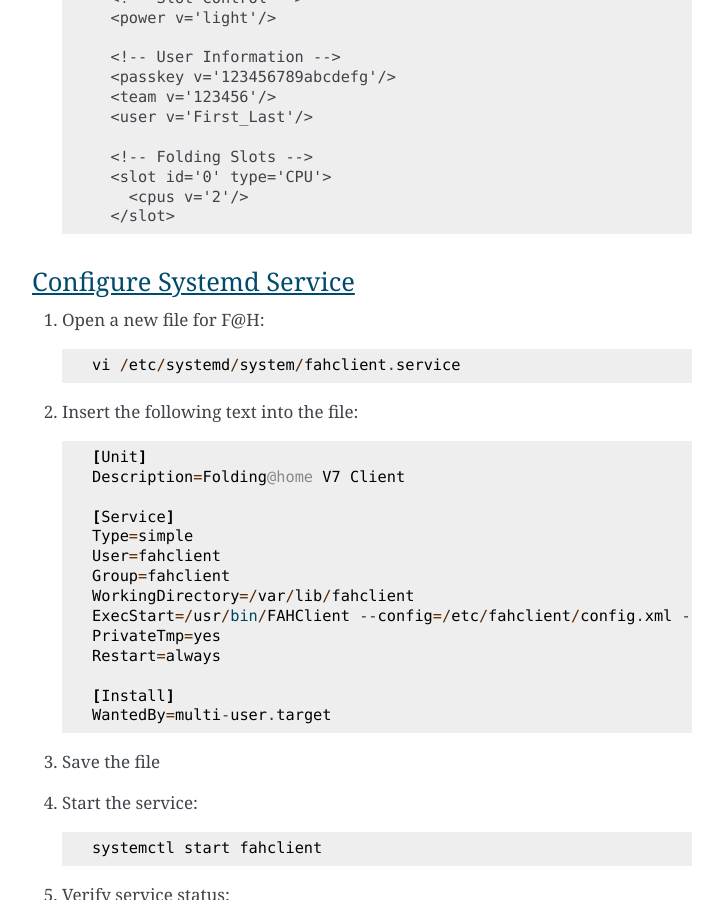
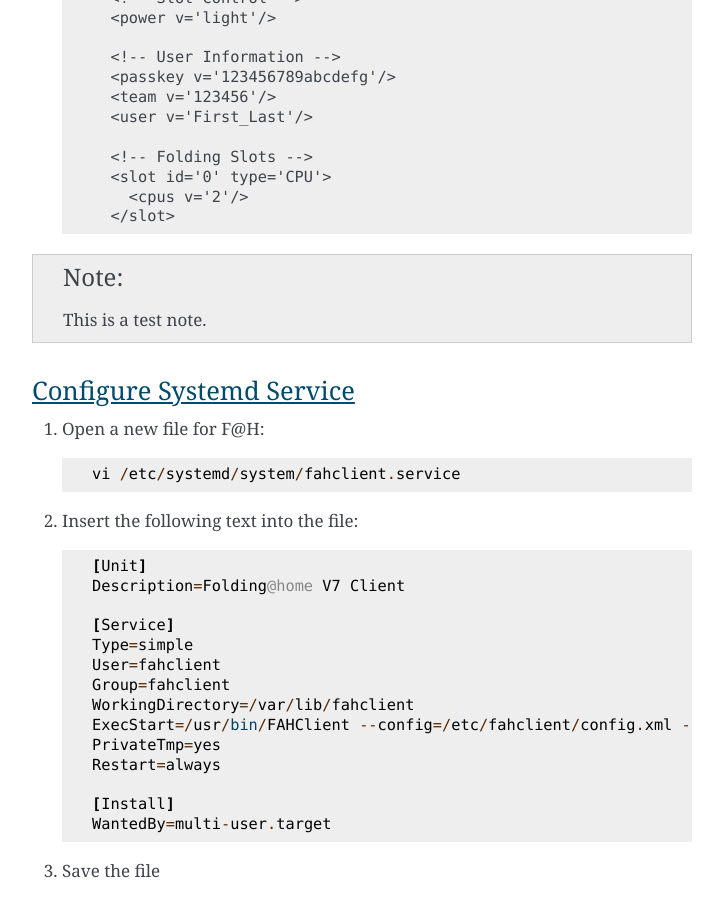
Before and after one commit to FoldingCommunity/fah-client-documentation, a Sphinx documentation site: the page built from docs/source/linux/installation_linux.rst, in a window 1280 px wide and 900 px high, scrolled down 4551 px. Shown: the whole window, without its empty margins (388-1111 px from the left). Built offline with Sphinx 7.4.7, drawn with Linux system fonts in a browser that asks for light colours.

Commit message:
Updated installation_linux.rst

```diff
--- a/docs/source/linux/installation_linux.rst
+++ b/docs/source/linux/installation_linux.rst
@@ -207,6 +207,10 @@
 
 
 
+.. note::
+
+   This is a test note.
+
 
 Configure Systemd Service
 *************************
```
